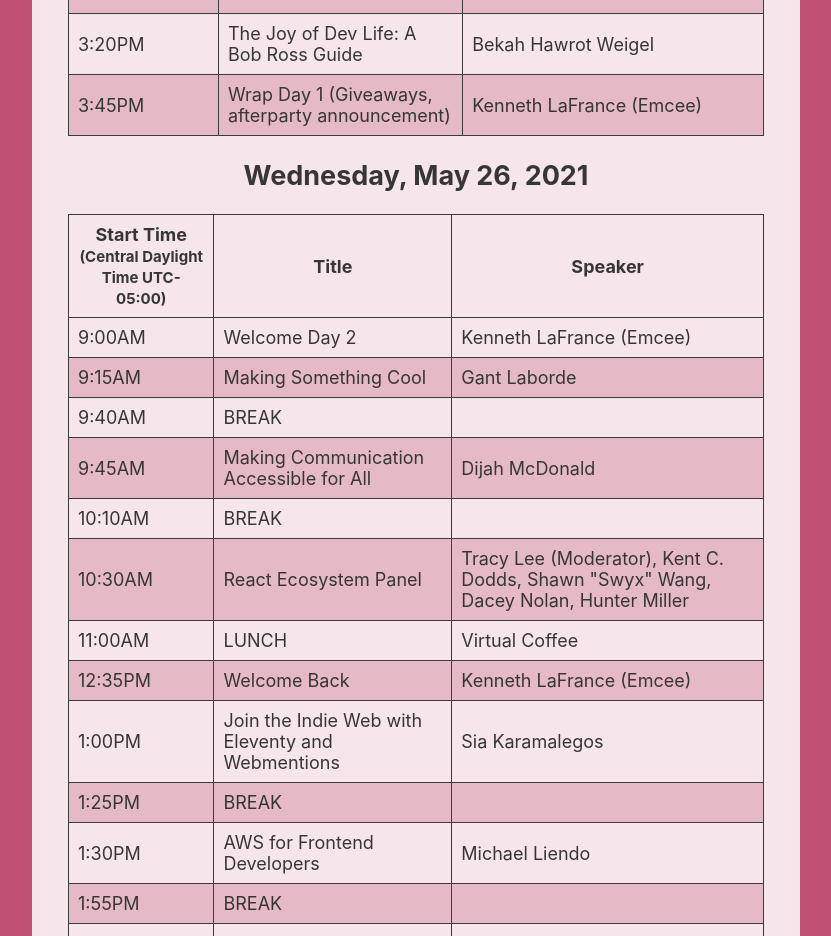
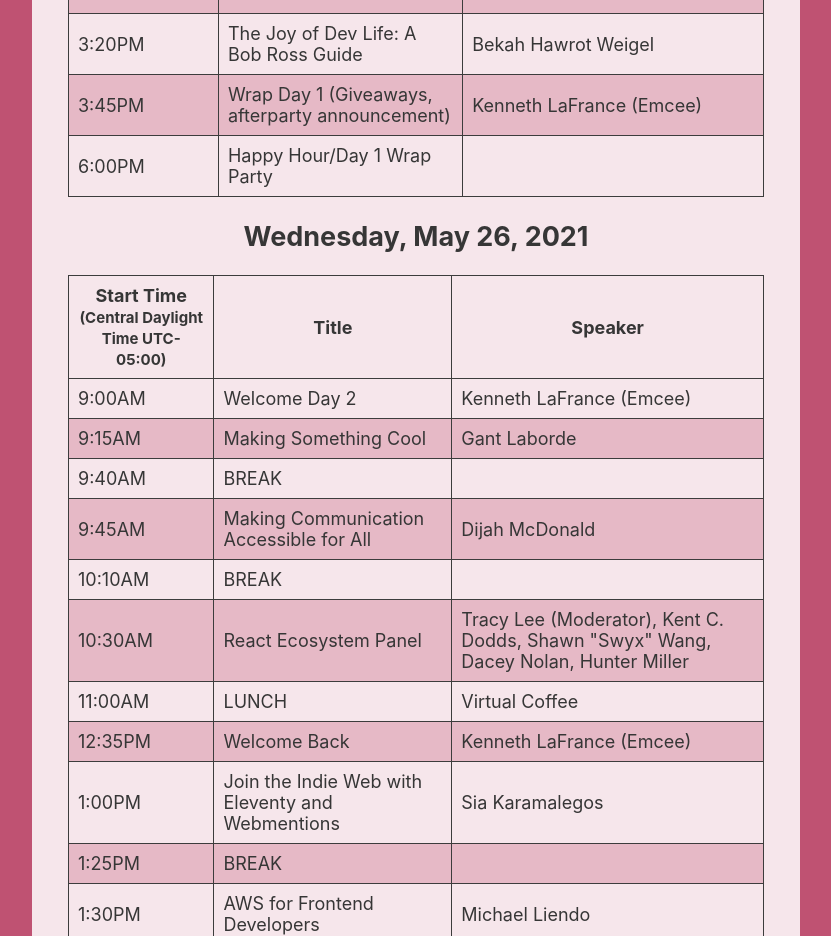
Before and after one commit to kaylasween/magnoliajs, a Next.js app: page /schedule in a window 1280 px wide. Shown: the part 1260-2196 px from the top of the page, without its empty margins (224-1055 px from the left). Built offline with nearby package versions, Linux system fonts and the light colour scheme.

Commit message:
adding afterparty to schedule.

```diff
--- a/pages/schedule.js
+++ b/pages/schedule.js
@@ -108,6 +108,11 @@
             <td>Wrap Day 1 (Giveaways, afterparty announcement)</td>
             <td>Kenneth LaFrance (Emcee)</td>
           </tr>
+          <tr>
+            <td>6:00PM</td>
+            <td>Happy Hour/Day 1 Wrap Party</td>
+            <td></td>
+          </tr>
         </tbody>
       </table>
 
```
